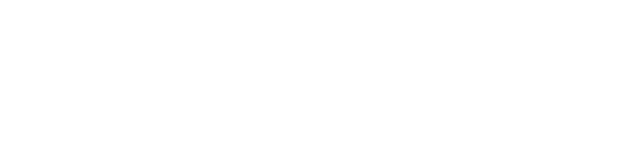
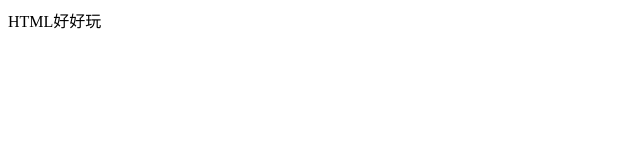
Before and after one commit to aiolia0803/HW2, a plain HTML site: page index.html in a window 1280 px wide. Shown: the whole page, without its empty margins (0-640 px from the left). Drawn offline with Linux system fonts and the light colour scheme.

Commit message:
index.html insert text

```diff
--- a/index.html
+++ b/index.html
@@ -5,6 +5,7 @@
     <title>Untitled Document</title>
 </head>
 <body>
+<div>HTML好好玩</div>
 
 
 
```
